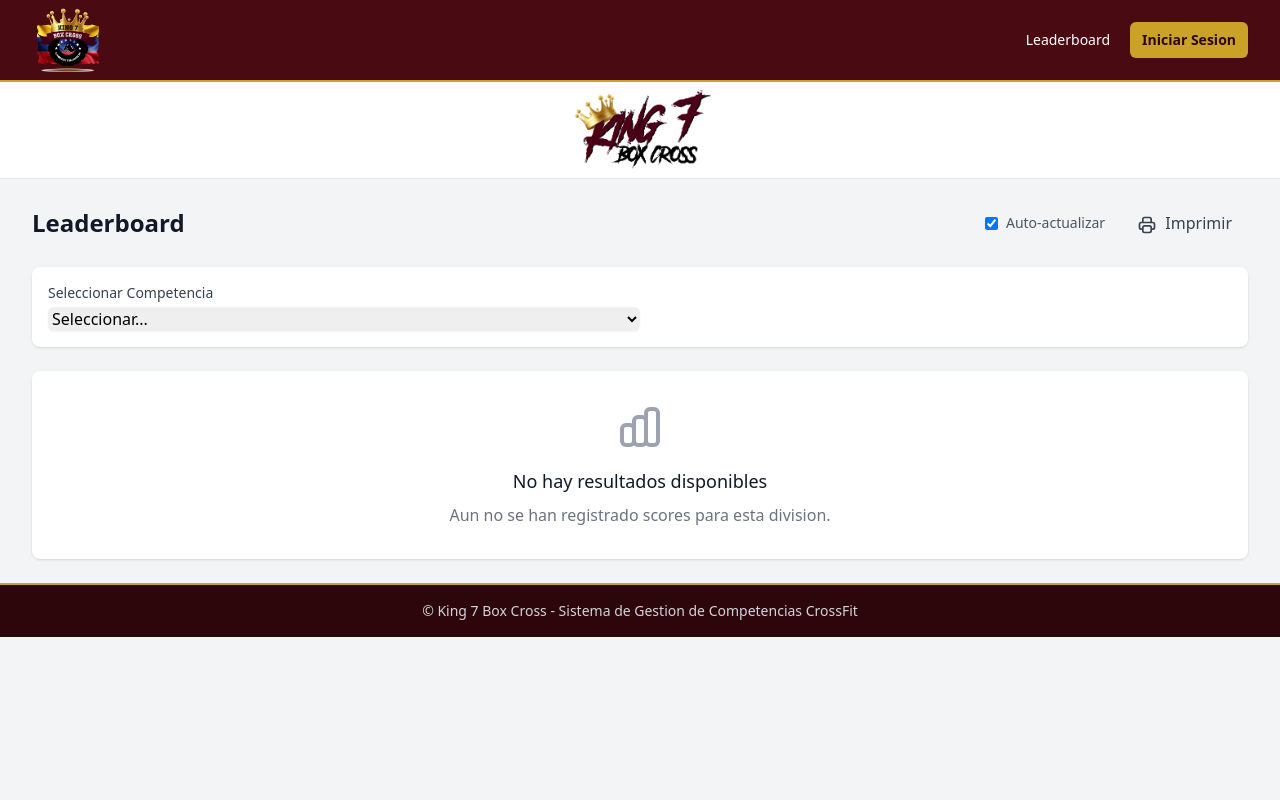
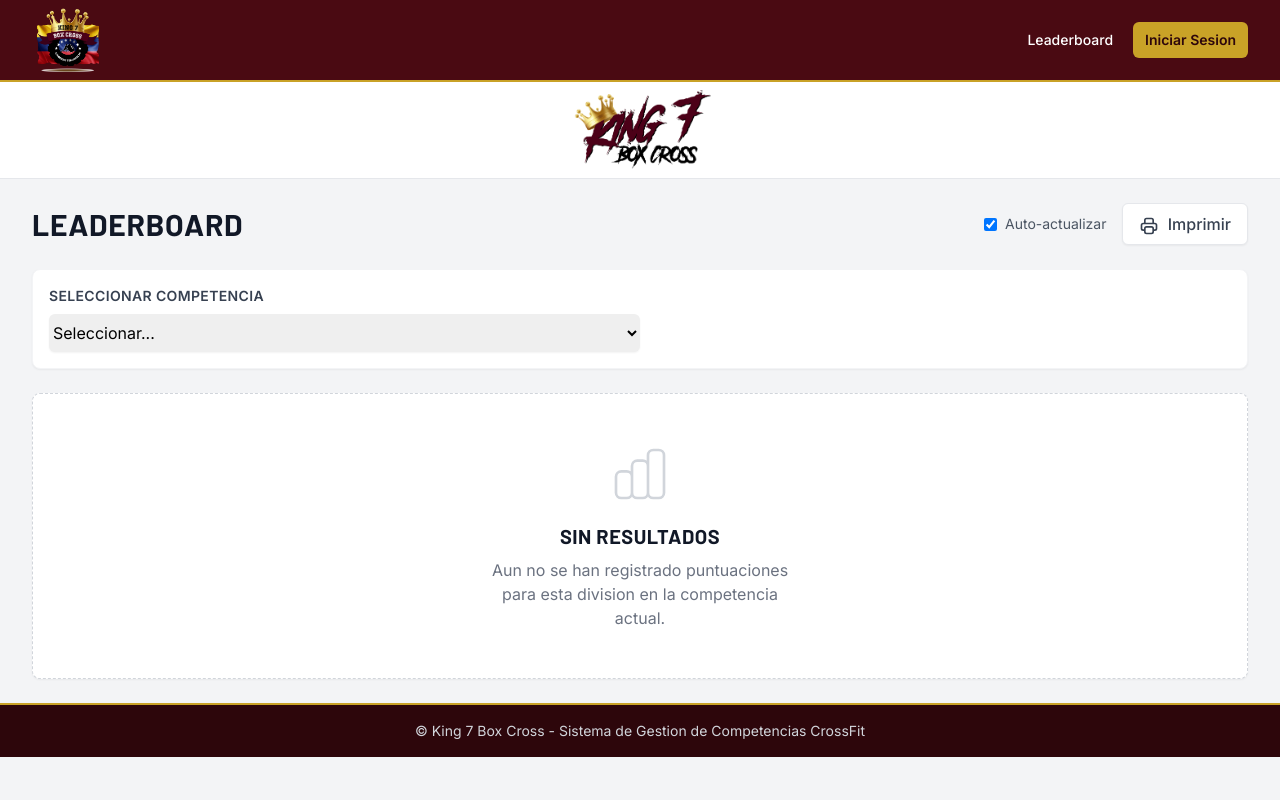
Before and after one commit to araod14/fitscore, a FastAPI app: template templates/public/leaderboard.html in a window 1280 px wide. Run offline with FastAPI, Linux system fonts and the light colour scheme; the template is opened without the code that fills it, so the values that code supplies are empty; parts of the project's set-up code (start-up, migrations or seed data) failed here and were passed over; some libraries are stand-ins or nearby versions.

Commit message:
gemini updates

```diff
--- a/config.py
+++ b/config.py
@@ -20,8 +20,10 @@
     return url
 
 
-_raw_db_url = os.getenv("DATABASE_URL", "sqlite+aiosqlite:///./podium.db")
+_raw_db_url = os.getenv("DATABASE_URL", "sqlite:///./podium.db")
 DATABASE_URL = _normalize_db_url(_raw_db_url, async_driver=True)
+if DATABASE_URL.startswith("sqlite://"):
+    DATABASE_URL = DATABASE_URL.replace("sqlite://", "sqlite+aiosqlite://", 1)
 DATABASE_URL_SYNC = _normalize_db_url(
     os.getenv("DATABASE_URL_SYNC", _raw_db_url), async_driver=False
 )
--- a/main.py
+++ b/main.py
@@ -39,7 +39,9 @@
     import subprocess
 
     print(f"Starting {APP_NAME} v{APP_VERSION}...")
-    subprocess.run(["alembic", "upgrade", "head"], check=True)
+    import sys
+
+    subprocess.run([sys.executable, "-m", "alembic", "upgrade", "head"], check=True)
     print("Migrations applied.")
     yield
     # Shutdown
--- a/templates/base.html
+++ b/templates/base.html
@@ -4,6 +4,11 @@
     <meta charset="UTF-8">
     <meta name="viewport" content="width=device-width, initial-scale=1.0">
     <title>{% block title %}Podium{% endblock %}</title>
+
+    <!-- Fonts -->
+    <link rel="preconnect" href="https://fonts.googleapis.com">
+    <link rel="preconnect" href="https://fonts.gstatic.com" crossorigin>
+    <link href="https://fonts.googleapis.com/css2?family=Barlow:ital,wght@0,600;0,700;0,800;1,600;1,700&family=Inter:wght@400;500;600&display=swap" rel="stylesheet">
 
     <!-- TailwindCSS CDN -->
     <script src="https://cdn.tailwindcss.com"></script>
@@ -16,6 +21,10 @@
         tailwind.config = {
             theme: {
                 extend: {
+                    fontFamily: {
+                        sans: ['Inter', 'sans-serif'],
+                        display: ['Barlow', 'sans-serif'],
+                    },
                     colors: {
                         primary: {
                             50:  '#fdf2f4',
@@ -44,6 +53,21 @@
 
     <style>
         [x-cloak] { display: none !important; }
+
+        body {
+            font-feature-settings: "cv02", "cv03", "cv04", "cv11";
+        }
+
+        h1, h2, h3, .font-display {
+            font-family: 'Barlow', sans-serif;
+            text-transform: uppercase;
+            letter-spacing: 0.025em;
+        }
+
+        /* Smooth transitions */
+        .transition-all {
+            transition-duration: 200ms;
+        }
 
         /* Print styles */
         @media print {
--- a/templates/public/leaderboard.html
+++ b/templates/public/leaderboard.html
@@ -16,21 +16,29 @@
     <!-- Header -->
     <div class="mb-6 flex flex-col md:flex-row justify-between items-start md:items-center gap-4">
         <div>
-            <h1 class="text-2xl font-bold text-gray-900" x-text="competition?.name || 'Leaderboard'"></h1>
-            <p class="text-gray-600">
+            <h1 class="text-3xl font-display font-bold text-gray-900" x-text="competition?.name || 'Leaderboard'"></h1>
+            <p class="text-gray-600 font-medium">
                 <span x-text="formatDate(competition?.date)"></span>
                 <span x-show="competition?.location" x-text="' - ' + competition?.location"></span>
             </p>
         </div>
         <div class="flex items-center space-x-4 no-print">
+            <!-- Loading Indicator (Pulse) -->
+            <div x-show="loading" class="flex items-center text-primary-600 font-medium text-sm">
+                <svg class="animate-spin h-4 w-4 mr-2" fill="none" viewBox="0 0 24 24">
+                    <circle class="opacity-25" cx="12" cy="12" r="10" stroke="currentColor" stroke-width="4"></circle>
+                    <path class="opacity-75" fill="currentColor" d="M4 12a8 8 0 018-8V0C5.373 0 0 5.373 0 12h4zm2 5.291A7.962 7.962 0 014 12H0c0 3.042 1.135 5.824 3 7.938l3-2.647z"></path>
+                </svg>
+                Actualizando...
+            </div>
             <!-- Auto-refresh toggle -->
-            <label class="flex items-center text-sm text-gray-600">
+            <label class="flex items-center text-sm text-gray-600 cursor-pointer">
                 <input type="checkbox" x-model="autoRefresh" @change="toggleAutoRefresh()"
                        class="mr-2 rounded text-primary-600 focus:ring-primary-500">
                 Auto-actualizar
             </label>
             <!-- Print button -->
-            <button @click="window.print()" class="px-4 py-2 bg-gray-100 text-gray-700 rounded-md hover:bg-gray-200">
+            <button @click="window.print()" class="px-4 py-2 bg-white border border-gray-200 text-gray-700 rounded-md hover:bg-gray-50 transition-colors shadow-sm font-medium">
                 <svg class="w-5 h-5 inline mr-1" fill="none" stroke="currentColor" viewBox="0 0 24 24">
                     <path stroke-linecap="round" stroke-linejoin="round" stroke-width="2" d="M17 17h2a2 2 0 002-2v-4a2 2 0 00-2-2H5a2 2 0 00-2 2v4a2 2 0 002 2h2m2 4h6a2 2 0 002-2v-4a2 2 0 00-2-2H9a2 2 0 00-2 2v4a2 2 0 002 2zm8-12V5a2 2 0 00-2-2H9a2 2 0 00-2 2v4h10z"></path>
                 </svg>
@@ -40,10 +48,10 @@
     </div>
 
     <!-- Competition Selector (if no specific competition) -->
-    <div x-show="!competitionId" class="mb-6 bg-white rounded-lg shadow p-4 no-print">
-        <label class="block text-sm font-medium text-gray-700 mb-1">Seleccionar Competencia</label>
+    <div x-show="!competitionId" class="mb-6 bg-white rounded-lg shadow-sm border border-gray-100 p-4 no-print">
+        <label class="block text-sm font-semibold text-gray-700 mb-2 uppercase tracking-wide">Seleccionar Competencia</label>
         <select x-model="selectedCompetition" @change="loadLeaderboard()"
-                class="w-full md:w-1/2 rounded-md border-gray-300 shadow-sm focus:border-primary-500 focus:ring-primary-500">
+                class="w-full md:w-1/2 rounded-md border-gray-300 shadow-sm focus:border-primary-500 focus:ring-primary-500 py-2">
             <option value="">Seleccionar...</option>
             <template x-for="comp in competitions" :key="comp.id">
                 <option :value="comp.id" x-text="comp.name"></option>
@@ -58,7 +66,7 @@
                 <template x-for="div in divisions" :key="div">
                     <button @click="selectedDivision = div"
                             :class="selectedDivision === div ? 'border-primary-500 text-primary-600' : 'border-transparent text-gray-500 hover:text-gray-700 hover:border-gray-300'"
-                            class="whitespace-nowrap py-4 px-4 border-b-2 font-medium text-sm">
+                            class="whitespace-nowrap py-4 px-4 border-b-2 font-bold text-sm uppercase tracking-wider font-display transition-all">
                         <span x-text="div"></span>
                     </button>
                 </template>
@@ -67,13 +75,13 @@
     </div>
 
     <!-- WODs Header -->
-    <div x-show="wods.length > 0" class="mb-4 bg-white rounded-lg shadow p-4">
-        <div class="grid gap-2" :style="'grid-template-columns: 60px 1fr 80px repeat(' + wods.length + ', 100px)'">
-            <div class="text-xs font-medium text-gray-500 uppercase">Pos</div>
-            <div class="text-xs font-medium text-gray-500 uppercase">Atleta</div>
-            <div class="text-xs font-medium text-gray-500 uppercase text-center">Total</div>
+    <div x-show="wods.length > 0" class="mb-4 bg-gray-900 text-white rounded-lg shadow-md p-4">
+        <div class="grid gap-2 items-center" :style="'grid-template-columns: 60px 1fr 80px repeat(' + wods.length + ', 100px)'">
+            <div class="text-xs font-bold uppercase tracking-widest text-gray-400">Pos</div>
+            <div class="text-xs font-bold uppercase tracking-widest text-gray-400">Atleta</div>
+            <div class="text-xs font-bold uppercase tracking-widest text-primary-400 text-center">Total</div>
             <template x-for="wod in wods" :key="wod.id">
-                <div class="text-xs font-medium text-gray-500 uppercase text-center">
+                <div class="text-xs font-bold uppercase tracking-widest text-gray-300 text-center">
                     <span x-text="wod.name"></span>
                 </div>
             </template>
@@ -81,43 +89,50 @@
     </div>
 
     <!-- Leaderboard Table -->
-    <div x-show="currentLeaderboard.length > 0" class="space-y-2">
+    <div x-show="currentLeaderboard.length > 0" class="space-y-3">
         <template x-for="entry in currentLeaderboard" :key="entry.athlete_id">
-            <div class="bg-white rounded-lg shadow p-4 hover:shadow-md transition-shadow"
-                 :class="{ 'ring-2 ring-yellow-400': entry.rank === 1, 'ring-2 ring-gray-400': entry.rank === 2, 'ring-2 ring-amber-700': entry.rank === 3 }">
+            <div class="bg-white rounded-lg shadow-sm border border-gray-100 p-4 hover:shadow-md transition-all duration-300 transform hover:-translate-y-0.5"
+                 :class="{
+                    'ring-2 ring-yellow-400 bg-yellow-50/30': entry.rank === 1,
+                    'ring-2 ring-gray-300 bg-gray-50/30': entry.rank === 2,
+                    'ring-2 ring-amber-600 bg-amber-50/30': entry.rank === 3
+                 }">
                 <div class="grid gap-2 items-center" :style="'grid-template-columns: 60px 1fr 80px repeat(' + wods.length + ', 100px)'">
                     <!-- Rank -->
                     <div class="flex items-center justify-center">
                         <span :class="{
-                            'text-white': entry.rank <= 3,
+                            'text-white shadow-lg': entry.rank <= 3,
                             'bg-gray-100 text-gray-600': entry.rank > 3
-                        }" :style="entry.rank === 1 ? 'background: linear-gradient(135deg, #f6d860, #d4a017); text-shadow: 0 1px 2px rgba(0,0,0,0.3)' : entry.rank === 2 ? 'background: linear-gradient(135deg, #e8e8e8, #a8a8a8); text-shadow: 0 1px 2px rgba(0,0,0,0.3)' : entry.rank === 3 ? 'background: linear-gradient(135deg, #d4845a, #8b4513); text-shadow: 0 1px 2px rgba(0,0,0,0.3)' : ''" class="w-10 h-10 rounded-full flex items-center justify-center font-bold text-lg">
+                        }" :style="entry.rank === 1 ? 'background: linear-gradient(135deg, #f6d860, #d4a017);' : entry.rank === 2 ? 'background: linear-gradient(135deg, #e8e8e8, #a8a8a8);' : entry.rank === 3 ? 'background: linear-gradient(135deg, #d4845a, #8b4513);' : ''" class="w-12 h-12 rounded-full flex items-center justify-center font-bold text-xl font-display italic">
                             <span x-text="entry.rank"></span>
                         </span>
                     </div>
 
                     <!-- Athlete Info -->
                     <div>
-                        <div class="font-medium text-gray-900" x-text="entry.athlete_name"></div>
-                        <div class="text-sm text-gray-500" x-show="selectedDivision !== 'Equipos'">
-                            <span x-text="'#' + entry.bib_number"></span>
-                            <span x-show="entry.box" class="ml-2" x-text="entry.box"></span>
+                        <div class="font-bold text-lg text-gray-900 font-display leading-tight" x-text="entry.athlete_name"></div>
+                        <div class="text-xs text-gray-500 font-medium uppercase tracking-tighter" x-show="selectedDivision !== 'Equipos'">
+                            <span class="bg-gray-100 px-1.5 py-0.5 rounded" x-text="'#' + entry.bib_number"></span>
+                            <span x-show="entry.box" class="ml-2 inline-flex items-center">
+                                <svg class="w-3 h-3 mr-1" fill="currentColor" viewBox="0 0 20 20"><path d="M10.707 2.293a1 1 0 00-1.414 0l-7 7a1 1 0 001.414 1.414L4 10.414V17a1 1 0 001 1h2a1 1 0 001-1v-2a1 1 0 011-1h2a1 1 0 011 1v2a1 1 0 001 1h2a1 1 0 001-1v-6.586l.293.293a1 1 0 001.414-1.414l-7-7z"></path></svg>
+                                <span x-text="entry.box"></span>
+                            </span>
                         </div>
                     </div>
 
                     <!-- Total Points -->
                     <div class="text-center">
-                        <span class="text-xl font-bold text-primary-600" x-text="entry.total_points"></span>
-                        <span class="text-xs text-gray-500 block">pts</span>
+                        <span class="text-2xl font-bold text-primary-600 font-display italic" x-text="entry.total_points"></span>
+                        <span class="text-[10px] font-bold text-gray-400 uppercase block tracking-tighter -mt-1">Puntos</span>
                     </div>
 
                     <!-- WOD Scores -->
                     <template x-for="wod in wods" :key="'score-' + wod.id">
-                        <div class="text-center">
+                        <div class="text-center border-l border-gray-50">
                             <template x-if="getWODScore(entry, wod.id)">
                                 <div>
-                                    <span class="font-medium" x-text="getWODScore(entry, wod.id).points"></span>
-                                    <span class="text-xs text-gray-400 block" x-text="formatResult(getWODScore(entry, wod.id), wod.wod_type)"></span>
+                                    <span class="font-bold text-gray-800" x-text="getWODScore(entry, wod.id).points"></span>
+                                    <span class="text-[11px] text-gray-500 block font-medium" x-text="formatResult(getWODScore(entry, wod.id), wod.wod_type)"></span>
                                 </div>
                             </template>
                             <template x-if="!getWODScore(entry, wod.id)">
@@ -131,12 +146,12 @@
     </div>
 
     <!-- Empty State -->
-    <div x-show="currentLeaderboard.length === 0 && !loading" class="bg-white rounded-lg shadow p-8 text-center">
-        <svg class="mx-auto h-12 w-12 text-gray-400" fill="none" stroke="currentColor" viewBox="0 0 24 24">
-            <path stroke-linecap="round" stroke-linejoin="round" stroke-width="2" d="M9 19v-6a2 2 0 00-2-2H5a2 2 0 00-2 2v6a2 2 0 002 2h2a2 2 0 002-2zm0 0V9a2 2 0 012-2h2a2 2 0 012 2v10m-6 0a2 2 0 002 2h2a2 2 0 002-2m0 0V5a2 2 0 012-2h2a2 2 0 012 2v14a2 2 0 01-2 2h-2a2 2 0 01-2-2z"></path>
+    <div x-show="currentLeaderboard.length === 0 && !loading" class="bg-white rounded-lg shadow-sm border border-dashed border-gray-300 p-12 text-center transition-all">
+        <svg class="mx-auto h-16 w-16 text-gray-300" fill="none" stroke="currentColor" viewBox="0 0 24 24">
+            <path stroke-linecap="round" stroke-linejoin="round" stroke-width="1" d="M9 19v-6a2 2 0 00-2-2H5a2 2 0 00-2 2v6a2 2 0 002 2h2a2 2 0 002-2zm0 0V9a2 2 0 012-2h2a2 2 0 012 2v10m-6 0a2 2 0 002 2h2a2 2 0 002-2m0 0V5a2 2 0 012-2h2a2 2 0 012 2v14a2 2 0 01-2 2h-2a2 2 0 01-2-2z"></path>
         </svg>
-        <h3 class="mt-4 text-lg font-medium text-gray-900">No hay resultados disponibles</h3>
-        <p class="mt-2 text-gray-500">Aun no se han registrado scores para esta division.</p>
+        <h3 class="mt-4 text-xl font-display font-bold text-gray-900 uppercase">Sin Resultados</h3>
+        <p class="mt-2 text-gray-500 max-w-xs mx-auto">Aun no se han registrado puntuaciones para esta division en la competencia actual.</p>
     </div>
 
     <!-- Loading State -->
```
